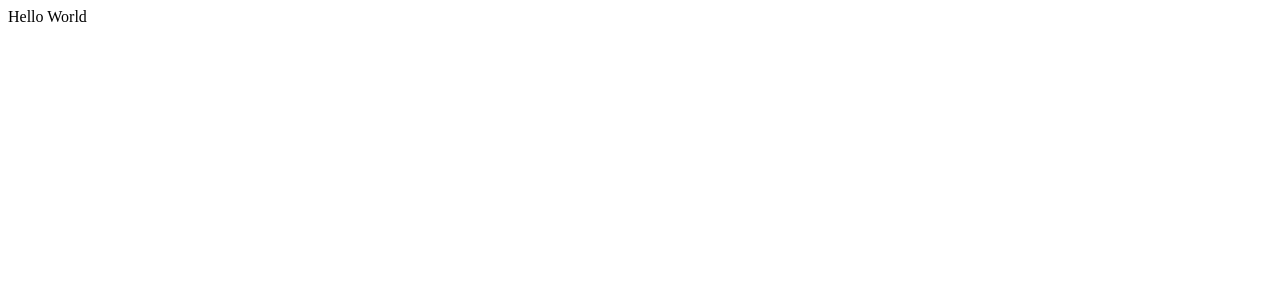
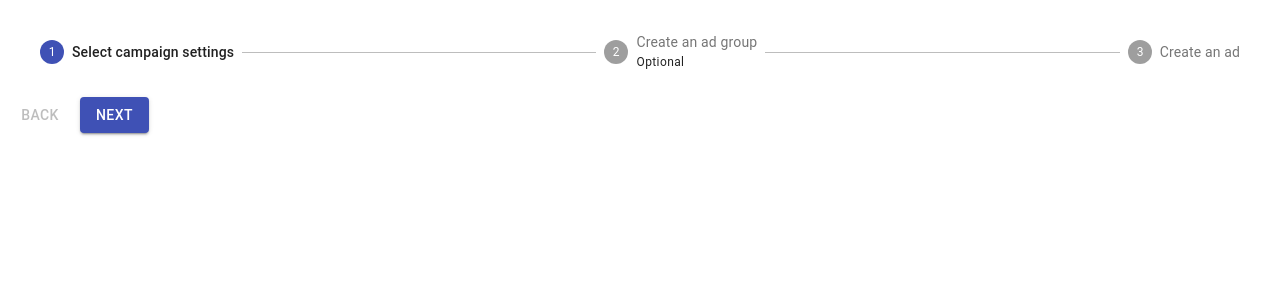
Before and after one commit to SanctuaryRefugeeHealth/sanctuary-patient-app, a React (Create React App) app: page / in a window 1280 px wide. Shown: the top 300 px of the page. Built offline with nearby package versions, Linux system fonts and the light colour scheme.

Commit message:
start stepper

```diff
--- a/src/App.jsx
+++ b/src/App.jsx
@@ -2,6 +2,7 @@ import React from "react";
 import theme from "./constants/theme";
 import { MuiThemeProvider } from "@material-ui/core/styles";
 import links from "./constants/links";
+import Form from "./pages/Form";
 import { BrowserRouter as Router, Switch, Route } from "react-router-dom";
 
 const App = () => {
@@ -9,7 +10,7 @@ const App = () => {
     <MuiThemeProvider theme={theme}>
       <Router>
         <Switch>
-          <Route path={links.form}>Hello World</Route>
+          <Route path={links.form} component={Form} />
         </Switch>
       </Router>
     </MuiThemeProvider>
--- /dev/null
+++ b/src/pages/Form.jsx
@@ -0,0 +1,132 @@
+import React from "react";
+import { makeStyles } from "@material-ui/core/styles";
+import Stepper from "@material-ui/core/Stepper";
+import Step from "@material-ui/core/Step";
+import StepLabel from "@material-ui/core/StepLabel";
+import Button from "@material-ui/core/Button";
+import Typography from "@material-ui/core/Typography";
+
+const useStyles = makeStyles(theme => ({
+  button: {
+    marginRight: theme.spacing(1)
+  },
+  instructions: {
+    marginTop: theme.spacing(1),
+    marginBottom: theme.spacing(1)
+  }
+}));
+
+function getSteps() {
+  return ["Select campaign settings", "Create an ad group", "Create an ad"];
+}
+
+const Form = () => {
+  const classes = useStyles();
+  const [activeStep, setActiveStep] = React.useState(0);
+  const [skipped, setSkipped] = React.useState(new Set());
+  const steps = getSteps();
+
+  const isStepOptional = step => step === 1;
+  const isStepSkipped = step => skipped.has(step);
+
+  const handleNext = () => {
+    let newSkipped = skipped;
+    if (isStepSkipped(activeStep)) {
+      newSkipped = new Set(newSkipped.values());
+      newSkipped.delete(activeStep);
+    }
+
+    setActiveStep(prevActiveStep => prevActiveStep + 1);
+    setSkipped(newSkipped);
+  };
+
+  const handleBack = () => {
+    setActiveStep(prevActiveStep => prevActiveStep - 1);
+  };
+
+  const handleSkip = () => {
+    if (!isStepOptional(activeStep)) {
+      // You probably want to guard against something like this,
+      // it should never occur unless someone's actively trying to break something.
+      throw new Error("You can't skip a step that isn't optional.");
+    }
+
+    setActiveStep(prevActiveStep => prevActiveStep + 1);
+    setSkipped(prevSkipped => {
+      const newSkipped = new Set(prevSkipped.values());
+      newSkipped.add(activeStep);
+      return newSkipped;
+    });
+  };
+
+  const handleReset = () => setActiveStep(0);
+
+  return (
+    <div>
+      <Stepper activeStep={activeStep}>
+        {steps.map((label, index) => {
+          const stepProps = {};
+          const labelProps = {};
+          if (isStepOptional(index)) {
+            labelProps.optional = (
+              <Typography variant="caption">Optional</Typography>
+            );
+          }
+          if (isStepSkipped(index)) {
+            stepProps.completed = false;
+          }
+          return (
+            <Step key={label} {...stepProps}>
+              <StepLabel {...labelProps}>{label}</StepLabel>
+            </Step>
+          );
+        })}
+      </Stepper>
+      <div>
+        {activeStep === steps.length ? (
+          <div>
+            <Typography className={classes.instructions}>
+              All steps completed - you&apos;re finished
+            </Typography>
+            <Button onClick={handleReset} className={classes.button}>
+              Reset
+            </Button>
+          </div>
+        ) : (
+          <div>
+            <div>
+              <Button
+                disabled={activeStep === 0}
+                onClick={handleBack}
+                className={classes.button}
+              >
+                Back
+              </Button>
+              {isStepOptional(activeStep) && (
+                <Button
+                  variant="contained"
+                  color="primary"
+                  onClick={handleSkip}
+                  className={classes.button}
+                >
+                  Skip
+                </Button>
+              )}
+
+              <Button
+                variant="contained"
+                color="primary"
+                onClick={handleNext}
+                className={classes.button}
+              >
+                {activeStep === steps.length - 1 ? "Finish" : "Next"}
+              </Button>
+            </div>
+          </div>
+        )}
+      </div>
+    </div>
+  );
+};
+
+export default Form;
```
